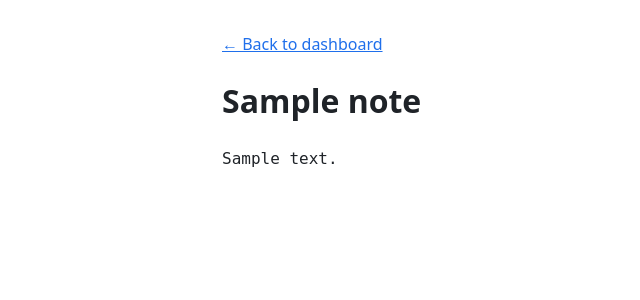
After one commit to sxntixgo/pr-review-demo-app, a Flask app: template templates/note.html in a window 1280 px wide. The commit adds this page. Shown: the top 300 px of the page, without its empty margins (58-698 px from the left). Run offline with Flask 3, Linux system fonts and the light colour scheme; the template is opened without the code that fills it: most values are stand-ins (such as "Sample title", 1, 10 or a date in 2020).

Commit message:
Add /notes/<id> view
Adds a new route that lets a logged-in user open a single note by
clicking its title on the dashboard.

  - app.py: new view_note() handler
  - templates/note.html: new template for the note detail page
  - templates/dashboard.html: link each note title to /notes/<id>

```diff
--- a/app.py
+++ b/app.py
@@ -96,6 +96,22 @@ def dashboard():
     return render_template("dashboard.html", user=user, notes=notes)
 
 
+@app.route("/notes/<int:note_id>")
+def view_note(note_id):
+    """Show a single note by id."""
+    user = current_user()
+    if not user:
+        return redirect(url_for("login"))
+    # Look up the note by id only and render it.
+    note = get_db().execute(
+        "SELECT id, user_id, title, body FROM notes WHERE id = ?",
+        (note_id,),
+    ).fetchone()
+    if not note:
+        abort(404)
+    return render_template("note.html", user=user, note=note)
+
+
 # --- entry point -------------------------------------------------------------
 
 if __name__ == "__main__":
--- a/templates/dashboard.html
+++ b/templates/dashboard.html
@@ -5,7 +5,7 @@
 {% if notes %}
 <ul class="notes">
   {% for note in notes %}
-  <li>{{ note.title }}</li>
+  <li><a href="{{ url_for('view_note', note_id=note.id) }}">{{ note.title }}</a></li>
   {% endfor %}
 </ul>
 {% else %}
--- /dev/null
+++ b/templates/note.html
@@ -0,0 +1,7 @@
+{% extends "base.html" %}
+{% block title %}{{ note.title }}{% endblock %}
+{% block content %}
+<p><a href="{{ url_for('dashboard') }}">&larr; Back to dashboard</a></p>
+<h1>{{ note.title }}</h1>
+<pre>{{ note.body }}</pre>
+{% endblock %}
```
